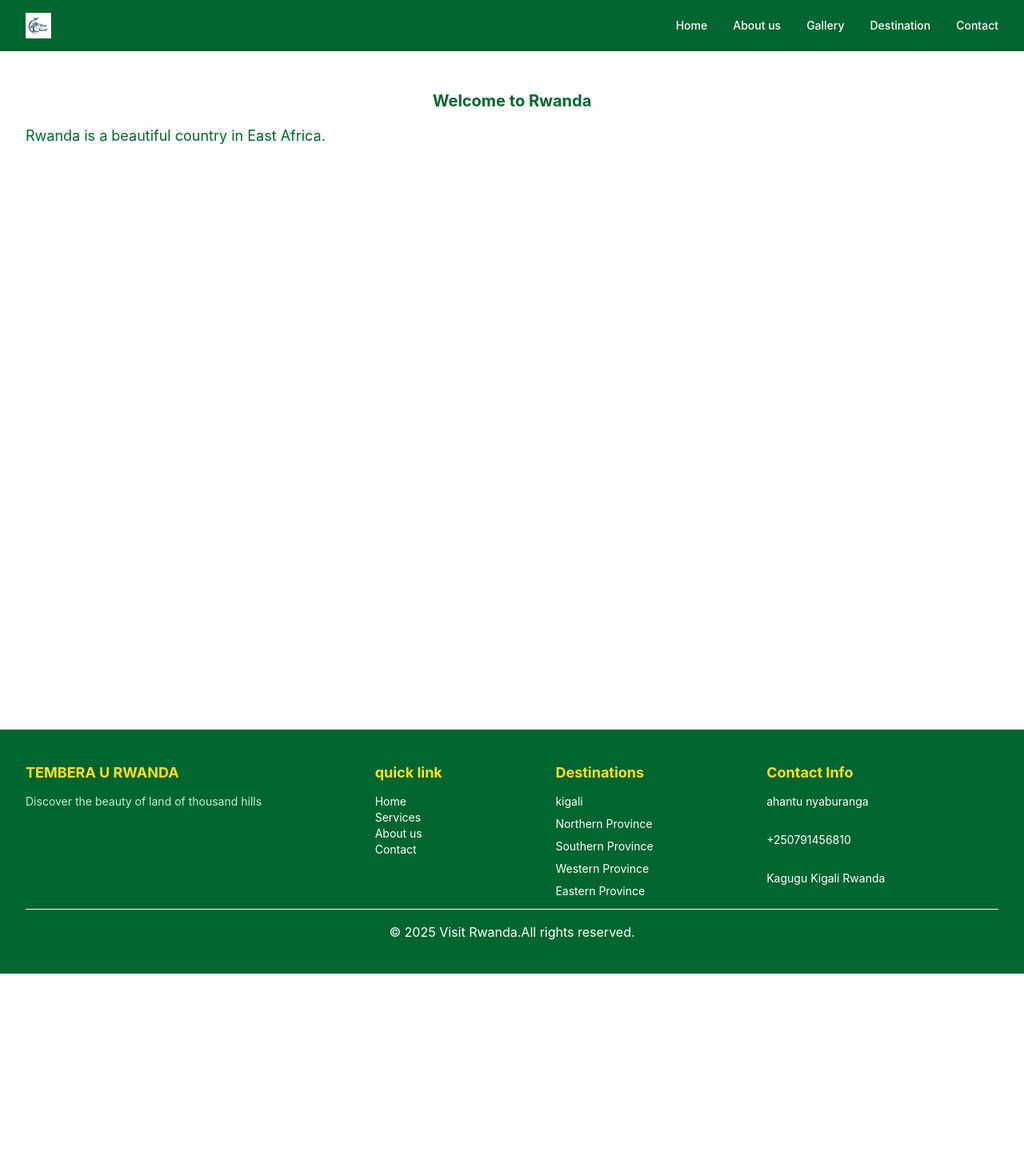
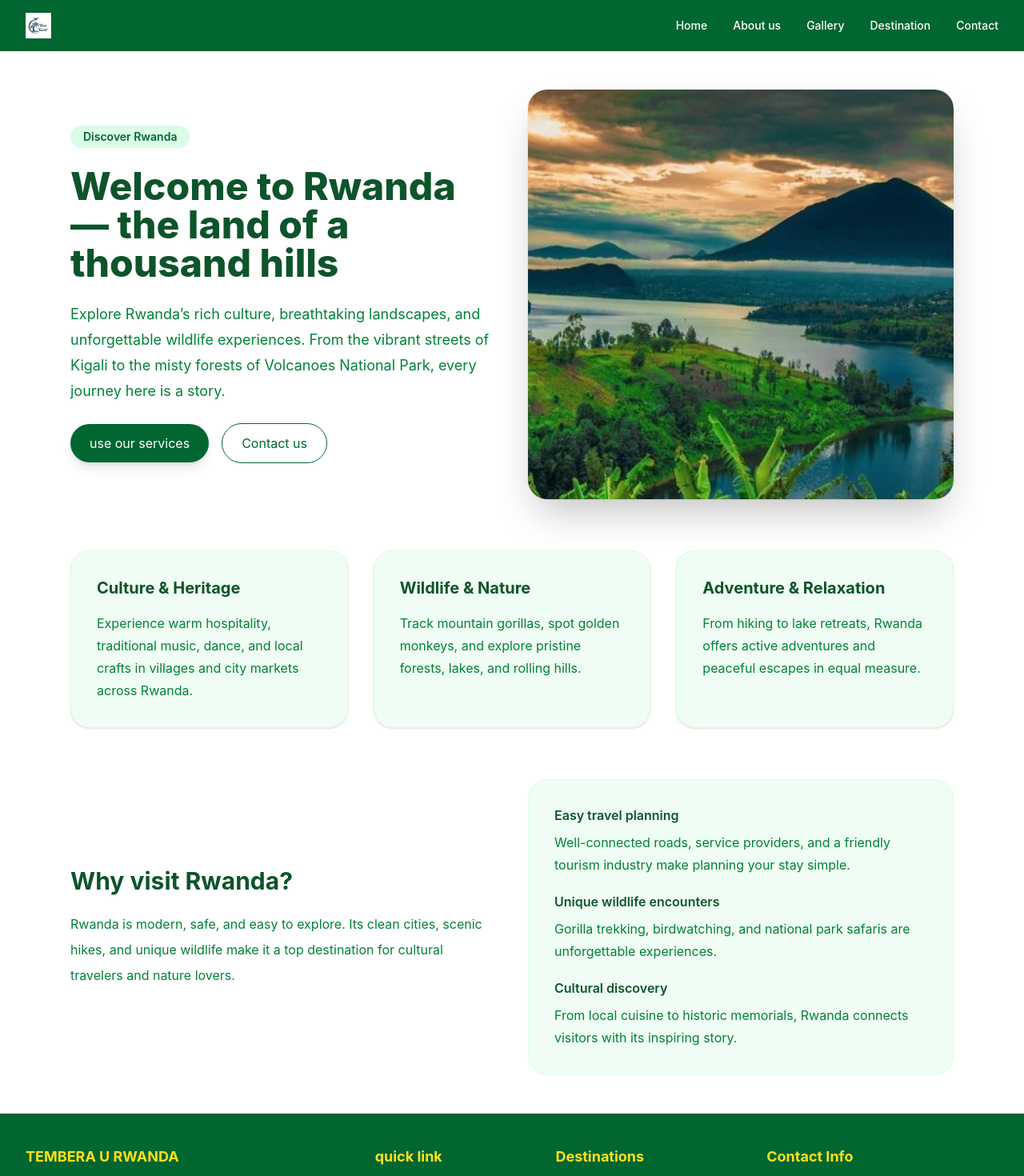
Before and after one commit to zaolaagahozo/SosL3, a Vue app: page /about in a window 1280 px wide. Shown: the top 1470 px of the page at 80% size. Before the commit the page ends 1217 px from the top, so only its background shows below. Built offline with nearby package versions, Linux system fonts and the light colour scheme.

Commit message:
my second commit

```diff
--- a/src/views/Home.vue
+++ b/src/views/Home.vue
@@ -1,10 +1,23 @@
 <script setup></script>
 <template>
 <!--this is home page-->
-<section class="relative h-screen bg-cover bg-center flex items-center justify-center text-white"
+<section class="relative h-screen bg-cover bg-center text-white"
   style="background-image:url('/src/assets/tembera .png');"
 >
-  <h1 class="text-4xl font-bold text-center">welcome to kigali Rwanda</h1>
+  <div class="absolute inset-0 bg-black/40"></div>
+  <div class="relative z-10 flex h-full flex-col items-center justify-center px-6 text-center">
+    <h1 class="text-4xl font-bold">welcome to kigali Rwanda</h1>
+    <div class="mt-8 max-w-xl rounded-3xl border border-green/20 bg-light green/10 px-6 py-5 drop-blur-sm">
+      <p class="text-sm leading-6 text-white/90">
+        Discover Kigali’s vibrant culture, scenic views, and welcoming hospitality. Start your Rwanda journey with a stroll through city markets, national parks, and historic landmarks.
+      </p>
+    </div>
+    <div class="flex flex-col gap-4 sm:flex-row sm:items-center">
+            <router-link to="/About" class="inline-flex w-full items-center justify-center rounded-full bg-green-800 px-4 py-3 text-white shadow-lg transition hover:bg-green-700 sm:w-auto">
+              EXPLORE US
+            </router-link>
+            </div>
+  </div>
 </section>
 
 
--- a/src/views/about.vue
+++ b/src/views/about.vue
@@ -1,7 +1,81 @@
 <template>
-    <section class="bg-white text-green-800 h-screen w-full mb-12 px-8 py-12">
+  <section class="bg-white text-green-900">
+    <div class="max-w-6xl mx-auto px-6 py-12">
+      <div class="grid gap-10 lg:grid-cols-2 lg:items-center">
+        <div class="space-y-6">
+          <span class="inline-flex items-center rounded-full bg-green-100 px-4 py-1 text-sm font-semibold text-green-800">
+            Discover Rwanda
+          </span>
+          <h1 class="text-4xl font-extrabold sm:text-5xl">Welcome to Rwanda — the land of a thousand hills</h1>
+          <p class="text-lg leading-8 text-green-700">
+            Explore Rwanda’s rich culture, breathtaking landscapes, and unforgettable wildlife experiences. From the vibrant streets of Kigali to the misty forests of Volcanoes National Park, every journey here is a story.
+          </p>
+          <div class="flex flex-col gap-4 sm:flex-row sm:items-center">
+            <router-link to="/services" class="inline-flex w-full items-center justify-center rounded-full bg-green-800 px-6 py-3 text-white shadow-lg transition hover:bg-green-700 sm:w-auto">
+              use our services
+            </router-link>
+            <router-link to="/contact" class="inline-flex w-full items-center justify-center rounded-full border border-green-800 px-6 py-3 text-green-800 transition hover:bg-green-50 sm:w-auto">
+              Contact us
+            </router-link>
+          </div>
+        </div>
 
-        <h1 class="text-xl font-bold text-center ">Welcome to Rwanda</h1>
-        <p class="text-lg mt-4">Rwanda is a beautiful country in East Africa.</p>
-    </section>
+        <div class="overflow-hidden rounded-3xl shadow-2xl ring-1 ring-black/5">
+          <img src="../assets/Rwanda.jfif" alt="Rwanda landscape" class="h-96 w-full object-cover sm:h-[32rem]" />
+        </div>
+      </div>
+
+      <div class="mt-16 grid gap-8 lg:grid-cols-3">
+        <article class="rounded-3xl border border-green-100 bg-green-50 p-8 shadow-sm">
+          <h2 class="text-xl font-bold text-green-900">Culture & Heritage</h2>
+          <p class="mt-4 text-green-700 leading-7">
+            Experience warm hospitality, traditional music, dance, and local crafts in villages and city markets across Rwanda.
+          </p>
+        </article>
+
+        <article class="rounded-3xl border border-green-100 bg-green-50 p-8 shadow-sm">
+          <h2 class="text-xl font-bold text-green-900">Wildlife & Nature</h2>
+          <p class="mt-4 text-green-700 leading-7">
+            Track mountain gorillas, spot golden monkeys, and explore pristine forests, lakes, and rolling hills.
+          </p>
+        </article>
+
+        <article class="rounded-3xl border border-green-100 bg-green-50 p-8 shadow-sm">
+          <h2 class="text-xl font-bold text-green-900">Adventure & Relaxation</h2>
+          <p class="mt-4 text-green-700 leading-7">
+            From hiking to lake retreats, Rwanda offers active adventures and peaceful escapes in equal measure.
+          </p>
+        </article>
+      </div>
+
+
+
+
+
+
+      <div class="mt-16 grid gap-10 lg:grid-cols-2 lg:items-center">
+        <div>
+          <h2 class="text-3xl font-bold text-green-900">Why visit Rwanda?</h2>
+          <p class="mt-5 text-green-700 leading-8">
+            Rwanda is modern, safe, and easy to explore. Its clean cities, scenic hikes, and unique wildlife make it a top destination for cultural travelers and nature lovers.
+          </p>
+        </div>
+
+        <div class="space-y-5 rounded-3xl border border-green-100 bg-green-50 p-8">
+          <div>
+            <h3 class="font-semibold text-green-900">Easy travel planning</h3>
+            <p class="mt-2 text-green-700 leading-7">Well-connected roads, service providers, and a friendly tourism industry make planning your stay simple.</p>
+          </div>
+          <div>
+            <h3 class="font-semibold text-green-900">Unique wildlife encounters</h3>
+            <p class="mt-2 text-green-700 leading-7">Gorilla trekking, birdwatching, and national park safaris are unforgettable experiences.</p>
+          </div>
+          <div>
+            <h3 class="font-semibold text-green-900">Cultural discovery</h3>
+            <p class="mt-2 text-green-700 leading-7">From local cuisine to historic memorials, Rwanda connects visitors with its inspiring story.</p>
+          </div>
+        </div>
+      </div>
+    </div>
+  </section>
 </template>
```
